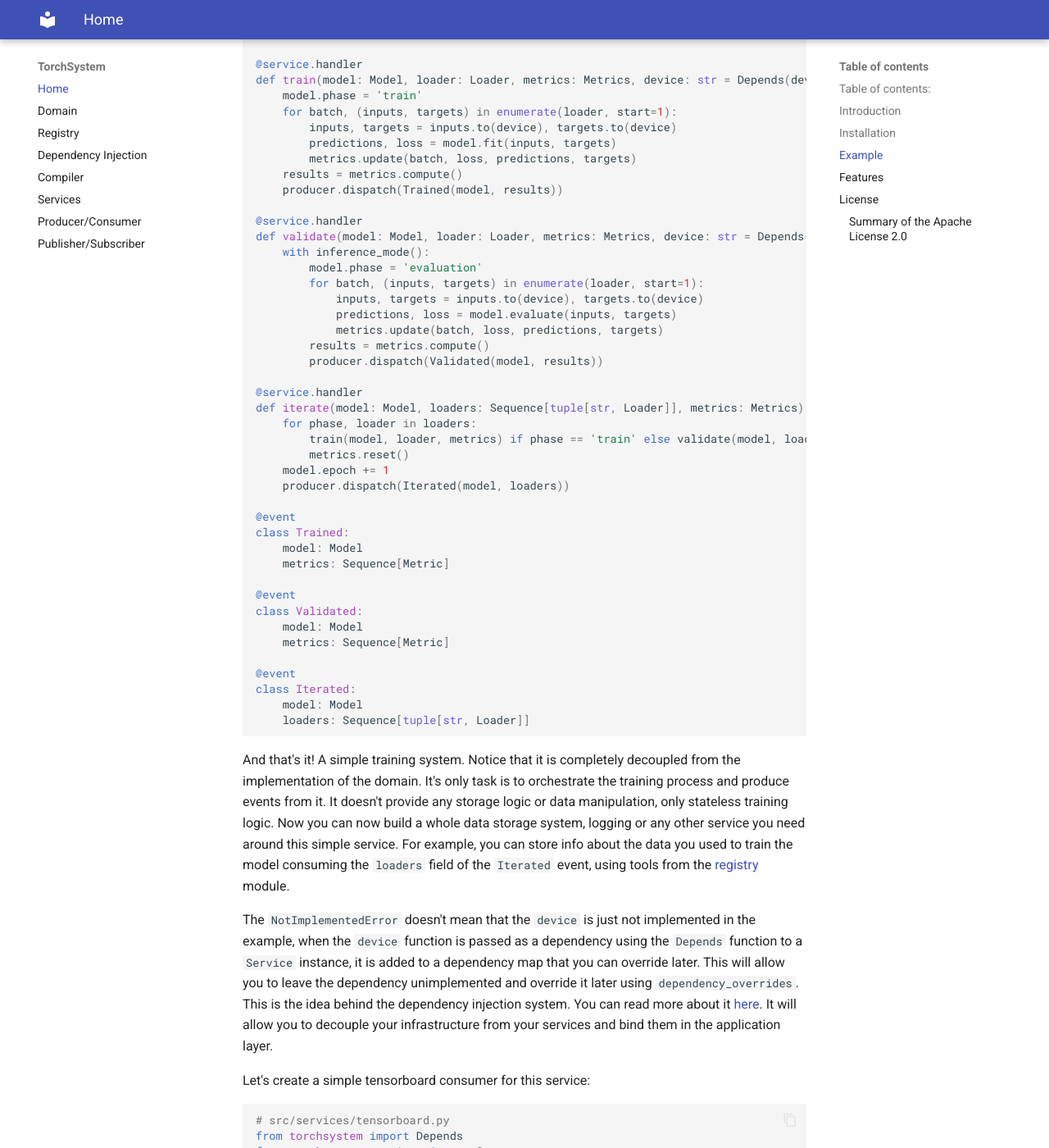
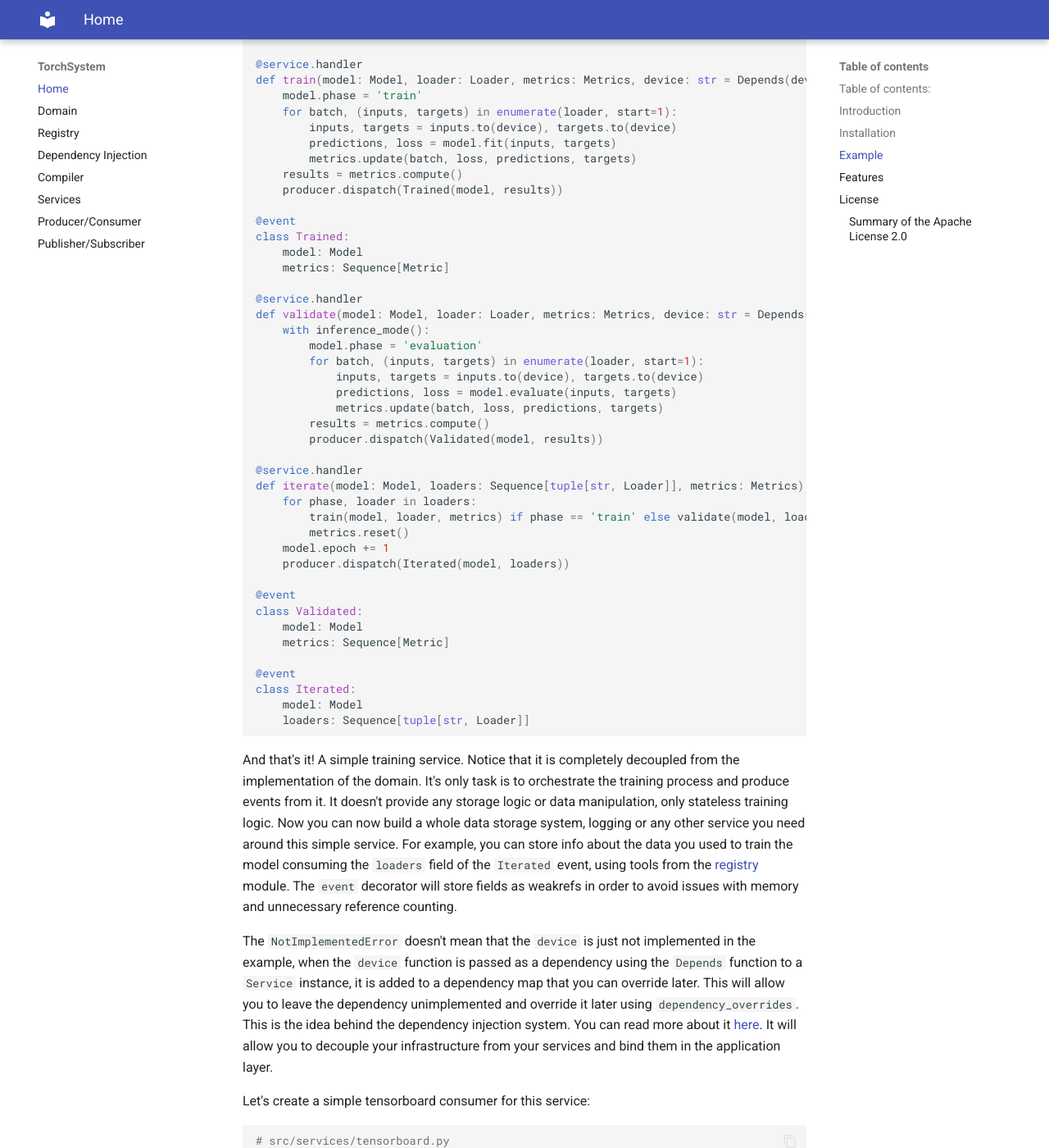
Before and after one commit to entropy-flux/TorchSystem, an MkDocs documentation site: the page built from docs/index.md, in a window 1280 px wide and 1400 px high, scrolled down 2773 px. Shown: the whole window at 82% size. Built offline with MkDocs 1.6.1 and Material for MkDocs 9.7.7, drawn with Linux system fonts in a browser that asks for light colours.

Commit message:
Update Docs

````diff
--- a/docs/index.md
+++ b/docs/index.md
@@ -112,6 +112,11 @@
     results = metrics.compute()
     producer.dispatch(Trained(model, results))
 
+@event
+class Trained:
+    model: Model
+    metrics: Sequence[Metric]
+
 @service.handler
 def validate(model: Model, loader: Loader, metrics: Metrics, device: str = Depends(device)):
     with inference_mode():
@@ -147,7 +147,7 @@
     loaders: Sequence[tuple[str, Loader]]
 ```
 
-And that's it! A simple training system. Notice that it is completely decoupled from the implementation of the domain. It's only task is to orchestrate the training process and produce events from it. It doesn't provide any storage logic or data manipulation, only stateless training logic. Now you can now build a whole data storage system, logging or any other service you need around this simple service. For example, you can store info about the data you used to train the model consuming the `loaders` field of the `Iterated` event, using tools from the [registry](https://mr-mapache.github.io/torch-system/registry/) module.
+And that's it! A simple training service. Notice that it is completely decoupled from the implementation of the domain. It's only task is to orchestrate the training process and produce events from it. It doesn't provide any storage logic or data manipulation, only stateless training logic. Now you can now build a whole data storage system, logging or any other service you need around this simple service. For example, you can store info about the data you used to train the model consuming the `loaders` field of the `Iterated` event, using tools from the [registry](https://mr-mapache.github.io/torch-system/registry/) module. The `event` decorator will store fields as weakrefs in order to avoid issues with memory and unnecessary reference counting.
 
 The `NotImplementedError` doesn't mean that the `device` is just not implemented in the example, when the `device` function is passed as a dependency using the `Depends` function to a `Service` instance, it is added to a dependency map that you can override later. This will allow you to leave the dependency unimplemented and override it later using `dependency_overrides`. This is the idea behind the dependency injection system. You can read more about it [here](https://mr-mapache.github.io/torch-system/depends/). It will allow you to decouple your infrastructure from your services and bind them in the application layer.
 
````
Also changed, not shown: other parts of docs/index.md (+0 -5 lines), README.md (+6 -6 lines).
